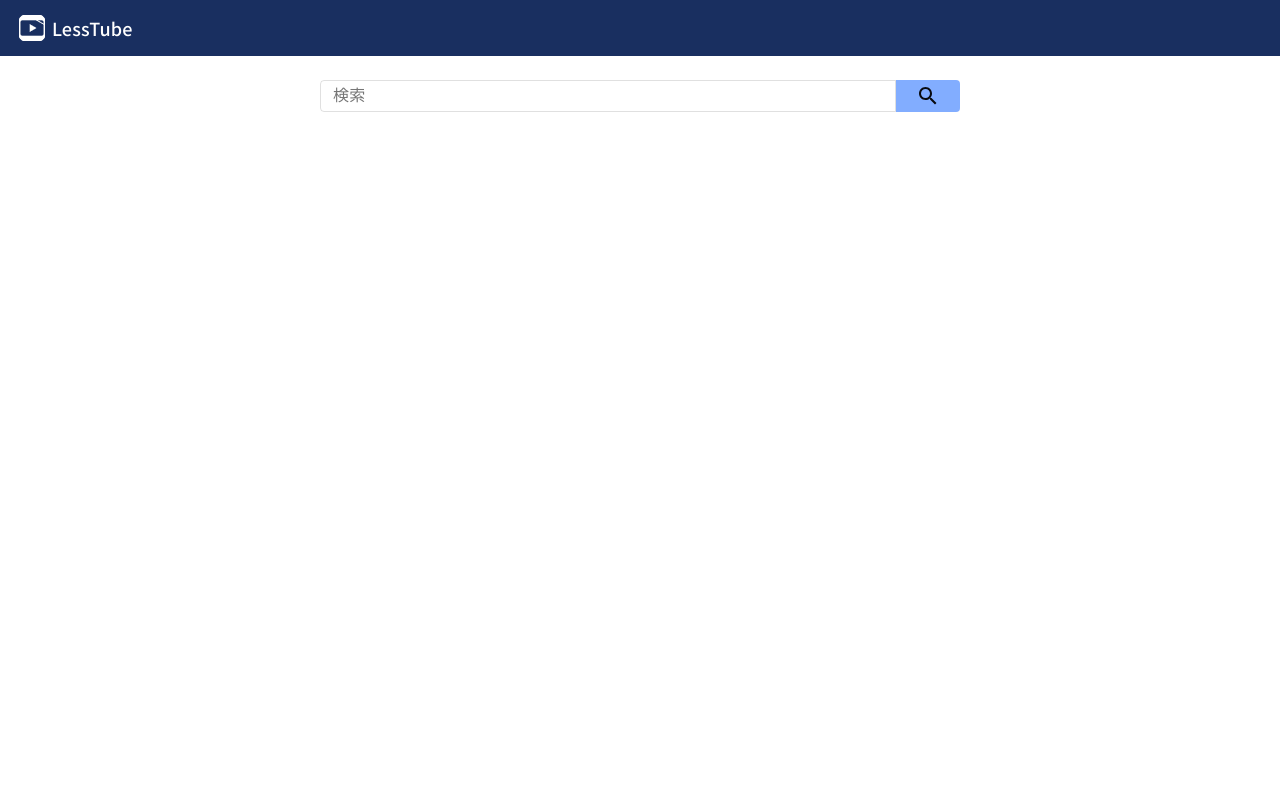
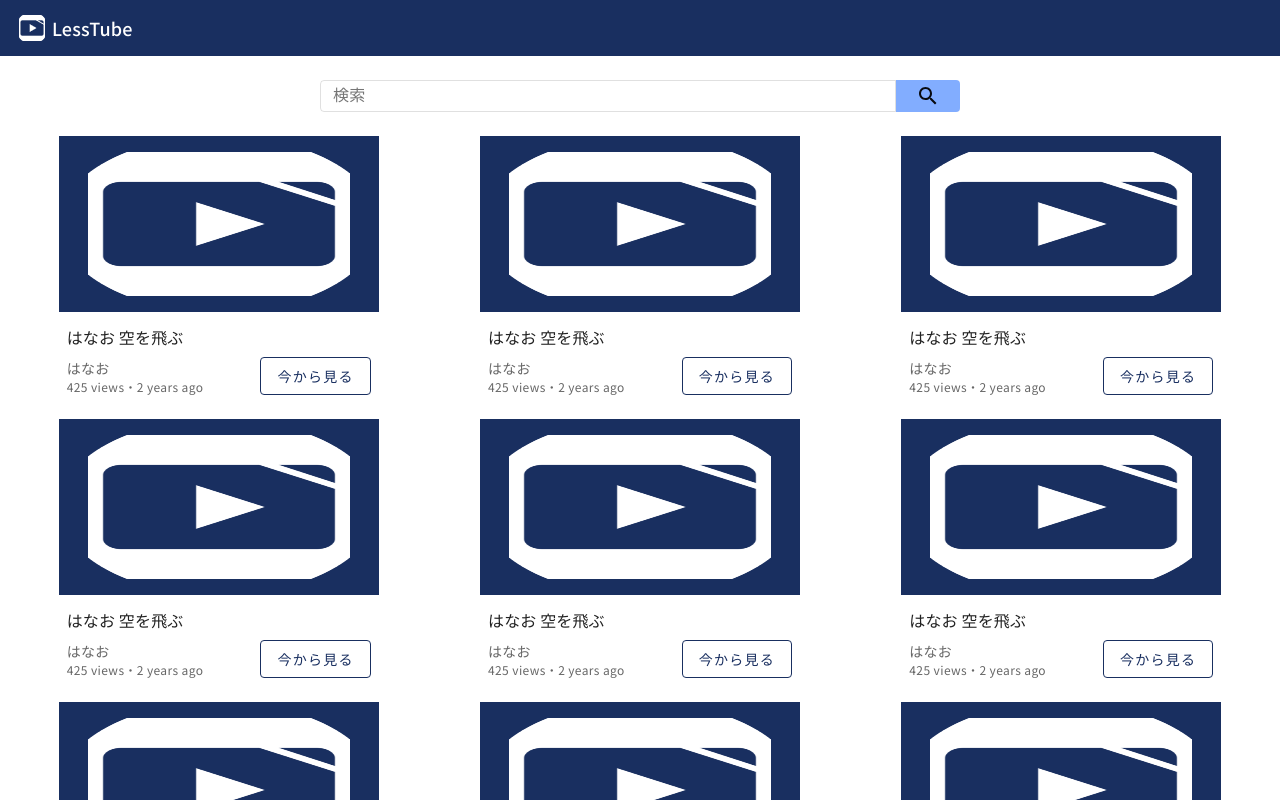
Before and after one commit to minguu42/lesstube, a Next.js app: page / in a window 1280 px wide. Shown: the top 800 px of the page. Built offline with nearby package versions, Linux system fonts and the light colour scheme.

Commit message:
<VideoListItem>, <VideoList> の作成

```diff
--- /dev/null
+++ b/src/components/home/VideoList/VideoListItem.module.scss
@@ -0,0 +1,44 @@
+@use "src/styles/variables";
+
+.info {
+  display: flex;
+  flex-direction: column;
+  gap: 8px;
+  width: 320px;
+  padding: 8px;
+  background-color: var(--c-surface);
+}
+
+.title {
+  color: var(--c-on-surface-high);
+  @include variables.subtitle1;
+}
+
+.detailContainer {
+  display: flex;
+  align-items: flex-end;
+  justify-content: space-between;
+}
+
+.channelTitle {
+  color: var(--c-on-surface-medium);
+  @include variables.body2;
+}
+
+.statistics {
+  color: var(--c-on-surface-medium);
+  @include variables.caption;
+}
+
+.watchNowButton {
+  padding: 8px 16px;
+  color: var(--c-primary);
+  background-color: var(--c-surface);
+  border: 1px solid var(--c-primary);
+  border-radius: 4px;
+  @include variables.button;
+
+  &:hover {
+    background-color: var(--c-surface-hover);
+  }
+}
--- /dev/null
+++ b/src/components/home/VideoList/VideoListItem.tsx
@@ -0,0 +1,28 @@
+import Image from "next/image";
+
+import styles from "./VideoListItem.module.scss";
+import { Video } from "models/video";
+
+type Props = {
+  video: Video;
+};
+
+const VideoListItem = ({ video }: Props): JSX.Element => (
+  <div>
+    <Image src="/logo.png" alt="thumbnail image" width={320} height={176} />
+    <div className={styles.info}>
+      <h6 className={styles.title}>{video.title}</h6>
+      <div className={styles.detailContainer}>
+        <div>
+          <p className={styles.channelTitle}>{video.channelTitle}</p>
+          <p className={styles.statistics}>
+            {video.viewCount} views・2 years ago
+          </p>
+        </div>
+        <button className={styles.watchNowButton}>今から見る</button>
+      </div>
+    </div>
+  </div>
+);
+
+export default VideoListItem;
--- /dev/null
+++ b/src/components/home/VideoList/index.tsx
@@ -0,0 +1,120 @@
+import VideoListItem from "components/home/VideoList/VideoListItem";
+import styles from "./styles.module.scss";
+import { Video } from "models/video";
+
+type Props = {
+  videos: Video[];
+};
+
+export const VideoList = ({ videos }: Props): JSX.Element => (
+  <div className={styles.container}>
+    {videos.map((video) => (
+      <VideoListItem key={video.id} video={video} />
+    ))}
+  </div>
+);
+
+const videos: Video[] = [
+  {
+    id: "1",
+    title: "はなお 空を飛ぶ",
+    thumbnailURL: "None",
+    channelTitle: "はなお",
+    viewCount: 425,
+    publishedAt: new Date(),
+  },
+  {
+    id: "2",
+    title: "はなお 空を飛ぶ",
+    thumbnailURL: "None",
+    channelTitle: "はなお",
+    viewCount: 425,
+    publishedAt: new Date(),
+  },
+  {
+    id: "3",
+    title: "はなお 空を飛ぶ",
+    thumbnailURL: "None",
+    channelTitle: "はなお",
+    viewCount: 425,
+    publishedAt: new Date(),
+  },
+  {
+    id: "4",
+    title: "はなお 空を飛ぶ",
+    thumbnailURL: "None",
+    channelTitle: "はなお",
+    viewCount: 425,
+    publishedAt: new Date(),
+  },
+  {
+    id: "5",
+    title: "はなお 空を飛ぶ",
+    thumbnailURL: "None",
+    channelTitle: "はなお",
+    viewCount: 425,
+    publishedAt: new Date(),
+  },
+  {
+    id: "6",
+    title: "はなお 空を飛ぶ",
+    thumbnailURL: "None",
+    channelTitle: "はなお",
+    viewCount: 425,
+    publishedAt: new Date(),
+  },
+  {
+    id: "7",
+    title: "はなお 空を飛ぶ",
+    thumbnailURL: "None",
+    channelTitle: "はなお",
+    viewCount: 425,
+    publishedAt: new Date(),
+  },
+  {
+    id: "8",
+    title: "はなお 空を飛ぶ",
+    thumbnailURL: "None",
+    channelTitle: "はなお",
+    viewCount: 425,
+    publishedAt: new Date(),
+  },
+  {
+    id: "9",
+    title: "はなお 空を飛ぶ",
+    thumbnailURL: "None",
+    channelTitle: "はなお",
+    viewCount: 425,
+    publishedAt: new Date(),
+  },
+  {
+    id: "10",
+    title: "はなお 空を飛ぶ",
+    thumbnailURL: "None",
+    channelTitle: "はなお",
+    viewCount: 425,
+    publishedAt: new Date(),
+  },
+  {
+    id: "11",
+    title: "はなお 空を飛ぶ",
+    thumbnailURL: "None",
+    channelTitle: "はなお",
+    viewCount: 425,
+    publishedAt: new Date(),
+  },
+  {
+    id: "12",
+    title: "はなお 空を飛ぶ",
+    thumbnailURL: "None",
+    channelTitle: "はなお",
+    viewCount: 425,
+    publishedAt: new Date(),
+  },
+];
+
+const VideoListContainer = (): JSX.Element => {
+  return <VideoList videos={videos} />;
+};
+
+export default VideoListContainer;
--- /dev/null
+++ b/src/components/home/VideoList/styles.module.scss
@@ -0,0 +1,7 @@
+.container {
+  display: grid;
+  grid-template-columns: repeat(auto-fit, 320px);
+  gap: 16px;
+  justify-content: space-around;
+  width: 100%;
+}
--- /dev/null
+++ b/src/models/video.ts
@@ -0,0 +1,8 @@
+export type Video = {
+  id: string;
+  title: string;
+  thumbnailURL: string;
+  channelTitle: string;
+  viewCount: number;
+  publishedAt: Date;
+};
--- a/src/pages/index.tsx
+++ b/src/pages/index.tsx
@@ -3,6 +3,7 @@ import Head from "next/head";
 
 import TopAppBar from "components/common/TopAppBar";
 import SearchBar from "components/home/SearchBar";
+import VideoList from "components/home/VideoList";
 import styles from "./styles.module.scss";
 
 const Home: NextPage = () => {
@@ -19,6 +20,7 @@ const Home: NextPage = () => {
       <TopAppBar />
       <main className={styles.main}>
         <SearchBar />
+        <VideoList />
       </main>
     </div>
   );
--- a/src/pages/styles.module.scss
+++ b/src/pages/styles.module.scss
@@ -1,6 +1,7 @@
 .main {
   display: flex;
   flex-direction: column;
+  gap: 24px;
   align-items: center;
   min-height: 100vh;
   padding: 24px 16px;
```
